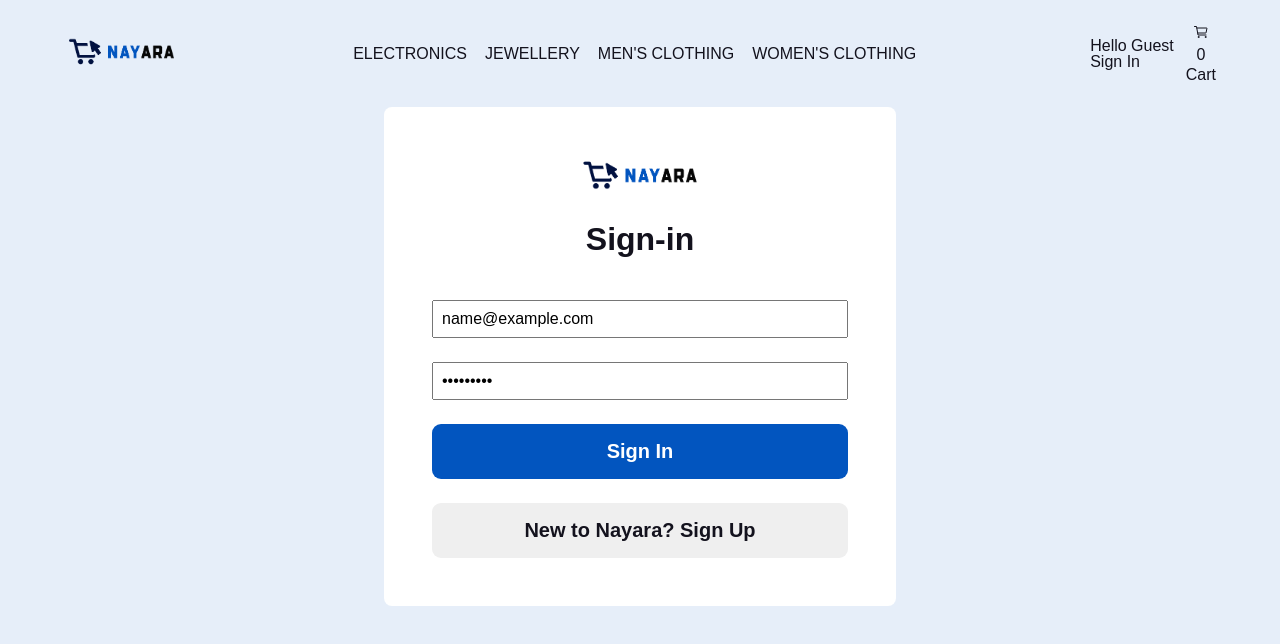
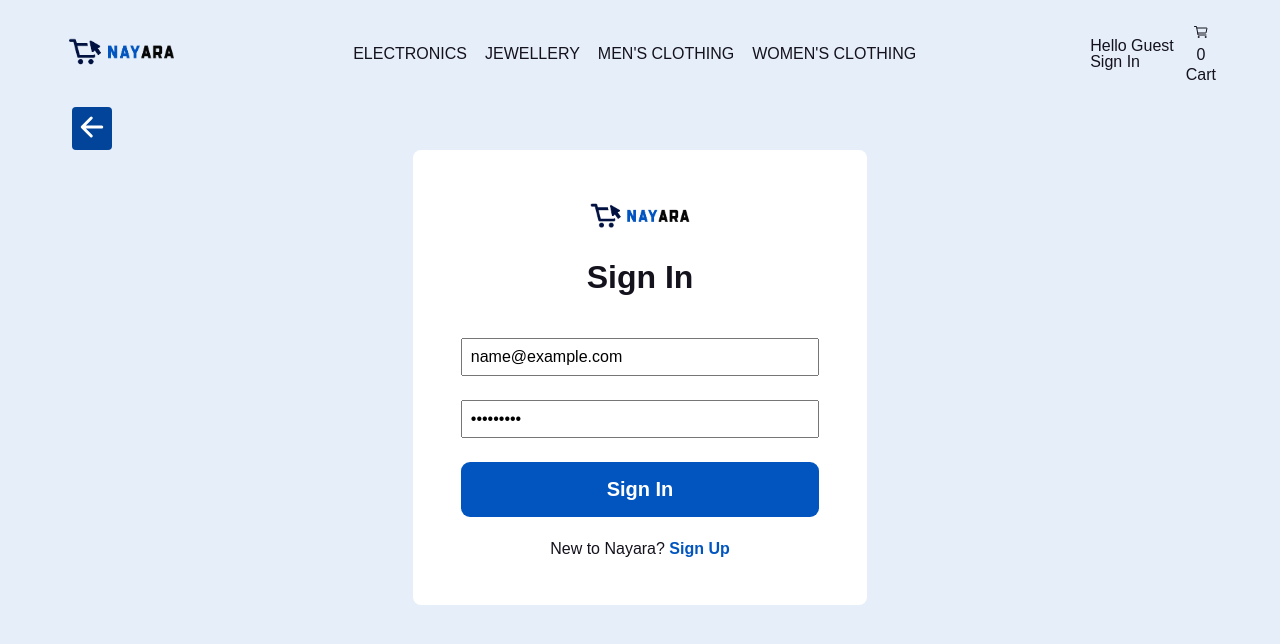
Before and after one commit to sree-lakshmi-n/nayara-shopping-website, a React (Create React App) app: page /login in a window 1280 px wide. Both pictures are taken after typing "name@example.com", "Sample123" into the empty fields and a click on the button "Sign In". Shown: the top 644 px of the page. Built offline with nearby package versions, Linux system fonts and the light colour scheme; no server answers; a web font is replaced by a local one.

Commit message:
back arrow added. sign in -sign up functionality separated

```diff
--- a/src/components/Login/Login.js
+++ b/src/components/Login/Login.js
@@ -9,18 +9,19 @@
 import logo from "../../images/logo.png";
 import FlexWrapper from "../../UI/FlexWrapper/FlexWrapper";
 import { useStateValue } from "../../StateProvider";
+import Container from "../../UI/Container/Container";
 
 export default function Login() {
   const navigate = useNavigate();
   const [email, setEmail] = useState("");
   const [password, setPassword] = useState("");
   const [errorMsg, setErrorMsg] = useState("");
+  const [isSignUp, setIsSignUp] = useState(false);
 
   const [{ basket, user }, dispatch] = useStateValue();
 
   const signIn = (e) => {
     e.preventDefault();
-
     signInWithEmailAndPassword(auth, email, password)
       .then((userCredential) => {
         // Signed in
@@ -42,7 +43,6 @@
   };
   const signUp = (e) => {
     e.preventDefault();
-
     createUserWithEmailAndPassword(auth, email, password)
       .then((userCredential) => {
         // Signed in
@@ -62,29 +62,49 @@
         // ..
       });
   };
+  const signInHandler = () => {
+    setErrorMsg("");
+    setIsSignUp(false);
+  };
+  const signUpHandler = () => {
+    setErrorMsg("");
+    setIsSignUp(true);
+  };
 
   return (
+    <Container>
+      <Link to="/" className="btn-back-arrow">
+        <ion-icon name="arrow-back-outline" className="back-arrow"></ion-icon>
+      </Link>
       <FlexWrapper className="login flex-dirn-col" element="div">
         <Link to="/">
           <img src={logo} alt="Nayara logo" className="login-logo" />
         </Link>
         <div className="login-container">
-        <h2 className="login-title">Sign-in</h2>
+          <h2 className="login-title">{isSignUp ? "Sign Up" : "Sign In"}</h2>
           <span className="error">{errorMsg}</span>
           <form className="login-form">
             <input
               type="text"
               value={email}
-            onChange={(e) => setEmail(e.target.value)}
+              onChange={(e) => {
+                setEmail(e.target.value);
+                setErrorMsg("");
+              }}
               placeholder="Email Address"
             />
 
             <input
               type="password"
               value={password}
-            onChange={(e) => setPassword(e.target.value)}
+              onChange={(e) => {
+                setPassword(e.target.value);
+                setErrorMsg("");
+              }}
               placeholder="Password"
             />
+            {!isSignUp && (
+              <>
                 <button
                   className="btn btn-login-submit"
                   type="submit"
@@ -92,11 +112,34 @@
                 >
                   Sign In
                 </button>
-          <button className="btn" onClick={signUp}>
-            New to Nayara? Sign Up
+                <p>
+                  New to Nayara?{" "}
+                  <span onClick={signUpHandler} className="login-link">
+                    Sign Up
+                  </span>
+                </p>
+              </>
+            )}
+            {isSignUp && (
+              <>
+                <button
+                  className="btn btn-login-submit"
+                  type="submit"
+                  onClick={signUp}
+                >
+                  Sign Up
                 </button>
+                <p>
+                  Already have an account?{" "}
+                  <span className="login-link" onClick={signInHandler}>
+                    Sign In
+                  </span>
+                </p>
+              </>
+            )}
           </form>
         </div>
       </FlexWrapper>
+    </Container>
   );
 }
```
Lines whose indentation alone changed are shown as unchanged.
